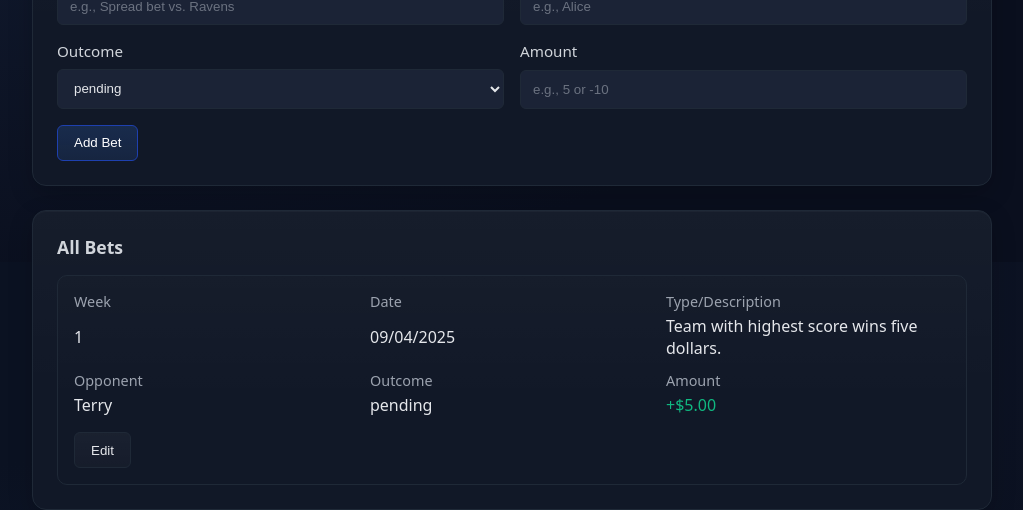
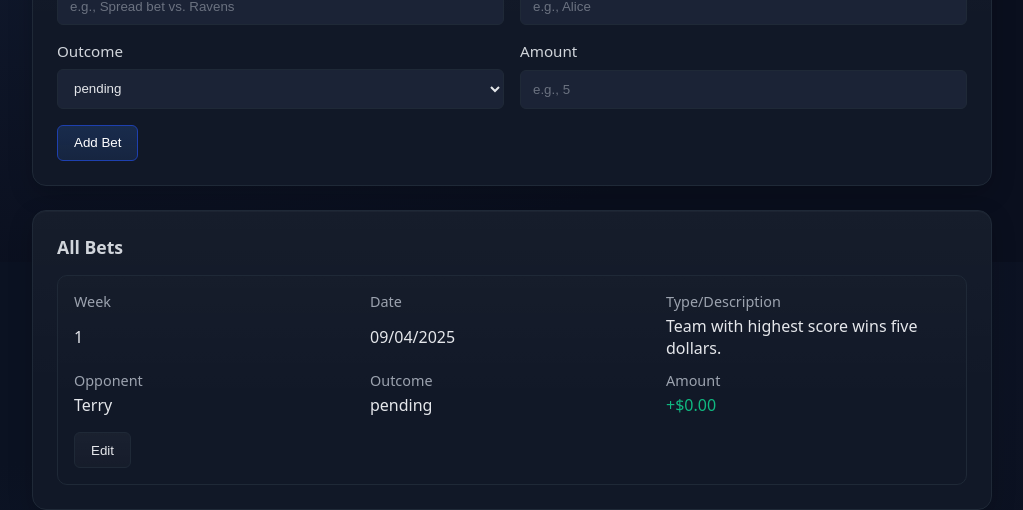
Before and after one commit to mgooood/nfl-bet-tracker, a React (Vite) app: page / in a window 1280 px wide. Shown: the part 538-1048 px from the top of the page, without its empty margins (128-1151 px from the left). Built offline with nearby package versions, Linux system fonts and the light colour scheme.

Commit message:
fixing logic for totals and balances

```diff
--- a/public/bets_test.json
+++ b/public/bets_test.json
@@ -20,7 +20,7 @@
     "date": "09/22/2025",
     "description": "Over/Under bet",
     "opponent": "Charlie",
-    "outcome": "pending",
+    "outcome": "win",
     "amount": 0
   },
   {
@@ -28,7 +28,7 @@
     "date": "09/29/2025",
     "description": "Spread bet",
     "opponent": "Alice",
-    "outcome": "pending",
+    "outcome": "loss",
     "amount": 15
   },
   {
@@ -36,7 +36,7 @@
     "date": "10/29/2025",
     "description": "Spread bet",
     "opponent": "Alice",
-    "outcome": "pending",
+    "outcome": "loss",
     "amount": 30
   }
 ]
--- a/src/App.jsx
+++ b/src/App.jsx
@@ -4,7 +4,7 @@ import OpponentSummary from './components/OpponentSummary.jsx'
 import AddBetForm from './components/AddBetForm.jsx'
 import BetsList from './components/BetsList.jsx'
 import { readLocalBets, saveLocalBets, fetchPublicBets } from './utils/storage.js'
-import { normalizeBet } from './utils/format.js'
+import { normalizeBet, signedAmountForBet } from './utils/format.js'
 
 function App() {
   // State for the bets list and data loading
@@ -40,14 +40,15 @@ function App() {
   }, [bets])
 
   const totalBalance = useMemo(() => {
-    return finalizedBets.reduce((sum, bet) => sum + (Number(bet.amount) || 0), 0)
+    // Sum signed amounts derived from the outcome.
+    return finalizedBets.reduce((sum, bet) => sum + signedAmountForBet(bet), 0)
   }, [finalizedBets])
 
   const opponentSummary = useMemo(() => {
     const map = new Map()
     for (const bet of finalizedBets) {
       const key = bet.opponent?.trim() || 'Unknown'
-      const amt = Number(bet.amount) || 0
+      const amt = signedAmountForBet(bet)
       map.set(key, (map.get(key) || 0) + amt)
     }
     return Array.from(map.entries()).sort((aEntry, bEntry) => aEntry[0].localeCompare(bEntry[0]))
--- a/src/components/AddBetForm.jsx
+++ b/src/components/AddBetForm.jsx
@@ -38,7 +38,7 @@ export default function AddBetForm({ onAdd }) {
       return alert('Please choose a valid outcome.');
     if (Number.isNaN(amtNum))
       return alert(
-        'Please enter a valid amount (use negative for you owe, positive for you are owed).'
+        'Please enter a valid amount (just the wager size; sign will be determined by outcome).'
       );
 
     onAdd({
@@ -47,7 +47,8 @@ export default function AddBetForm({ onAdd }) {
       description,
       opponent,
       outcome,
-      amount: amtNum,
+      // Store absolute amount; sign is derived from outcome throughout the app.
+      amount: Math.abs(amtNum),
     });
     reset();
   }
@@ -131,7 +132,7 @@ export default function AddBetForm({ onAdd }) {
               type="number"
               inputMode="decimal"
               step="0.01"
-              placeholder="e.g., 5 or -10"
+              placeholder="e.g., 5"
               value={amount}
               onChange={(e) => setAmount(e.target.value)}
               required
--- a/src/components/BetRow.jsx
+++ b/src/components/BetRow.jsx
@@ -1,15 +1,15 @@
 import { useState } from 'react'
-import { formatCurrency } from '../utils/format.js'
+import { formatCurrency, signedAmountForBet } from '../utils/format.js'
 import { OUTCOMES } from '../utils/constants.js'
 
 // A single bet row with inline edit for outcome and amount only.
 export default function BetRow({ bet, index, onUpdate }) {
   const [editing, setEditing] = useState(false)
   const [editOutcome, setEditOutcome] = useState(bet.outcome)
-  const [editAmount, setEditAmount] = useState(String(bet.amount))
+  const [editAmount, setEditAmount] = useState(String(Math.abs(bet.amount)))
 
   function handleSave() {
-    const amt = Number(editAmount)
+    const amt = Math.abs(Number(editAmount))
     if (Number.isNaN(amt)) return alert('Please enter a valid amount.')
     if (!OUTCOMES.includes(editOutcome)) return alert('Please choose a valid outcome.')
     onUpdate(index, { amount: amt, outcome: editOutcome })
@@ -18,12 +18,15 @@ export default function BetRow({ bet, index, onUpdate }) {
 
   function handleCancel() {
     setEditOutcome(bet.outcome)
-    setEditAmount(String(bet.amount))
+    setEditAmount(String(Math.abs(bet.amount)))
     setEditing(false)
   }
 
+  // Choose a subtle visual modifier based on the outcome
+  const outcomeClass = bet.outcome === 'win' ? 'bet--win' : bet.outcome === 'loss' ? 'bet--loss' : ''
+
   return (
-    <article className="bet" aria-label={`Bet vs ${bet.opponent} on ${bet.date}`}>
+    <article className={`bet ${outcomeClass}`} aria-label={`Bet vs ${bet.opponent} on ${bet.date}`}>
       <div className="bet-grid">
         <div className="bet-field">
           <span className="label">Week</span>
@@ -58,7 +61,7 @@ export default function BetRow({ bet, index, onUpdate }) {
           {editing ? (
             <input type="number" inputMode="decimal" step="0.01" value={editAmount} onChange={(e) => setEditAmount(e.target.value)} aria-label="Edit amount" />
           ) : (
-            <span className={bet.amount >= 0 ? 'value positive' : 'value negative'}>{formatCurrency(bet.amount)}</span>
+            <span className={signedAmountForBet(bet) >= 0 ? 'value positive' : 'value negative'}>{formatCurrency(signedAmountForBet(bet))}</span>
           )}
         </div>
       </div>
--- a/src/index.css
+++ b/src/index.css
@@ -15,6 +15,12 @@
   --color-positive: #10b981; /* emerald-500 */
   --color-negative: #ef4444; /* red-500 */
   --focus-ring: 2px solid #93c5fd; /* blue-300 */
+
+  /* Outcome glows (very subtle) */
+  --glow-win-ring: rgba(16, 185, 129, 0.35);   /* emerald-500 @ 35% */
+  --glow-win-ambient: rgba(16, 185, 129, 0.18);
+  --glow-loss-ring: rgba(239, 68, 68, 0.35);   /* red-500 @ 35% */
+  --glow-loss-ambient: rgba(239, 68, 68, 0.18);
 
   /* Typography & spacing */
   --font-family: system-ui, -apple-system, Segoe UI, Roboto, Helvetica, Arial,
@@ -314,6 +320,19 @@ textarea:focus-visible {
   border-radius: var(--radius-md);
 }
 
+/* Outcome modifiers using a gentle glow. Pending has no modifier. */
+.bet--win {
+  box-shadow:
+    0 0 0 1px var(--glow-win-ring),
+    0 8px 18px var(--glow-win-ambient);
+}
+
+.bet--loss {
+  box-shadow:
+    0 0 0 1px var(--glow-loss-ring),
+    0 8px 18px var(--glow-loss-ambient);
+}
+
 .bet-grid {
   display: grid;
   grid-template-columns: 1fr;
--- a/src/utils/format.js
+++ b/src/utils/format.js
@@ -56,3 +56,16 @@ export function normalizeBet(raw) {
     amount: Number(raw.amount) || 0,
   };
 }
+
+// Derive the signed amount for a bet based on its outcome.
+// - We treat the stored amount as an absolute wager value.
+// - win => +abs(amount)  (they owe me)
+// - loss => -abs(amount) (I owe them)
+// - pending => 0         (excluded from balances)
+export function signedAmountForBet(bet) {
+  const abs = Math.abs(Number(bet?.amount) || 0);
+  const outcome = String(bet?.outcome || '').trim();
+  if (outcome === 'win') return abs;
+  if (outcome === 'loss') return -abs;
+  return 0;
+}
```
Also changed, not shown: 1 other file (tests, documents, lock files or other folders).
